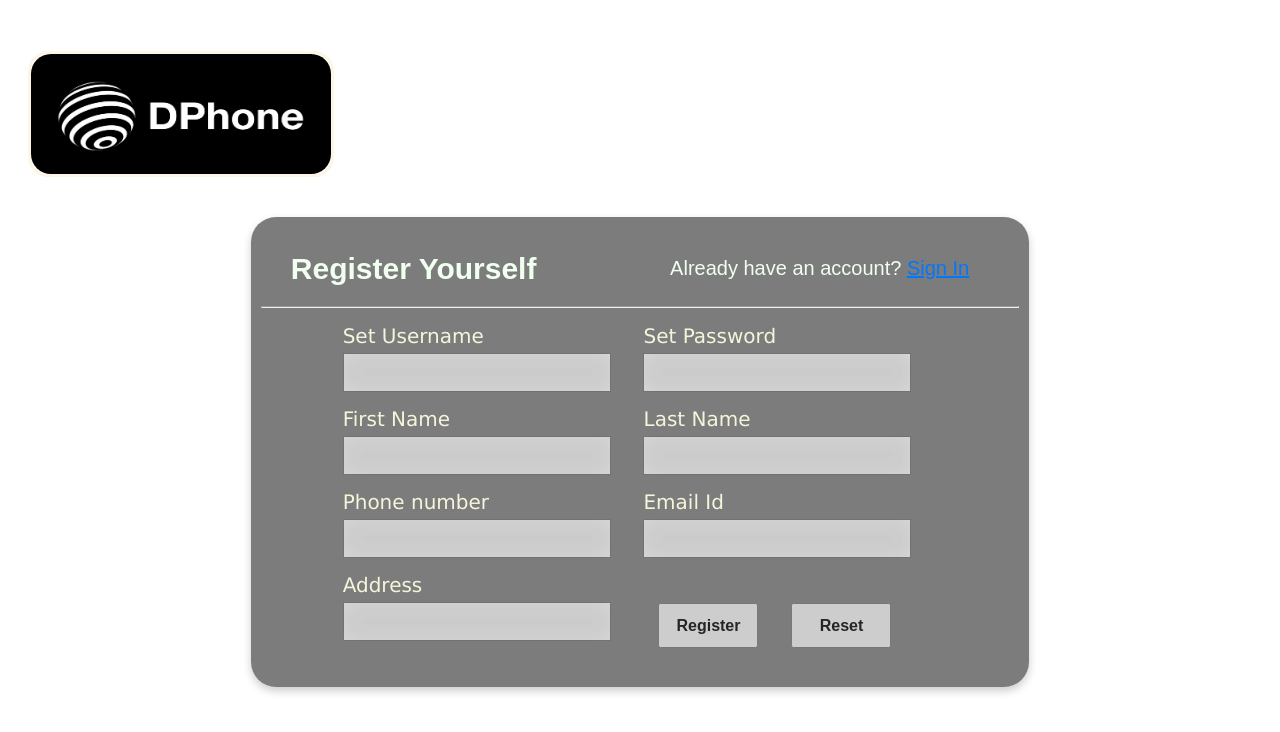
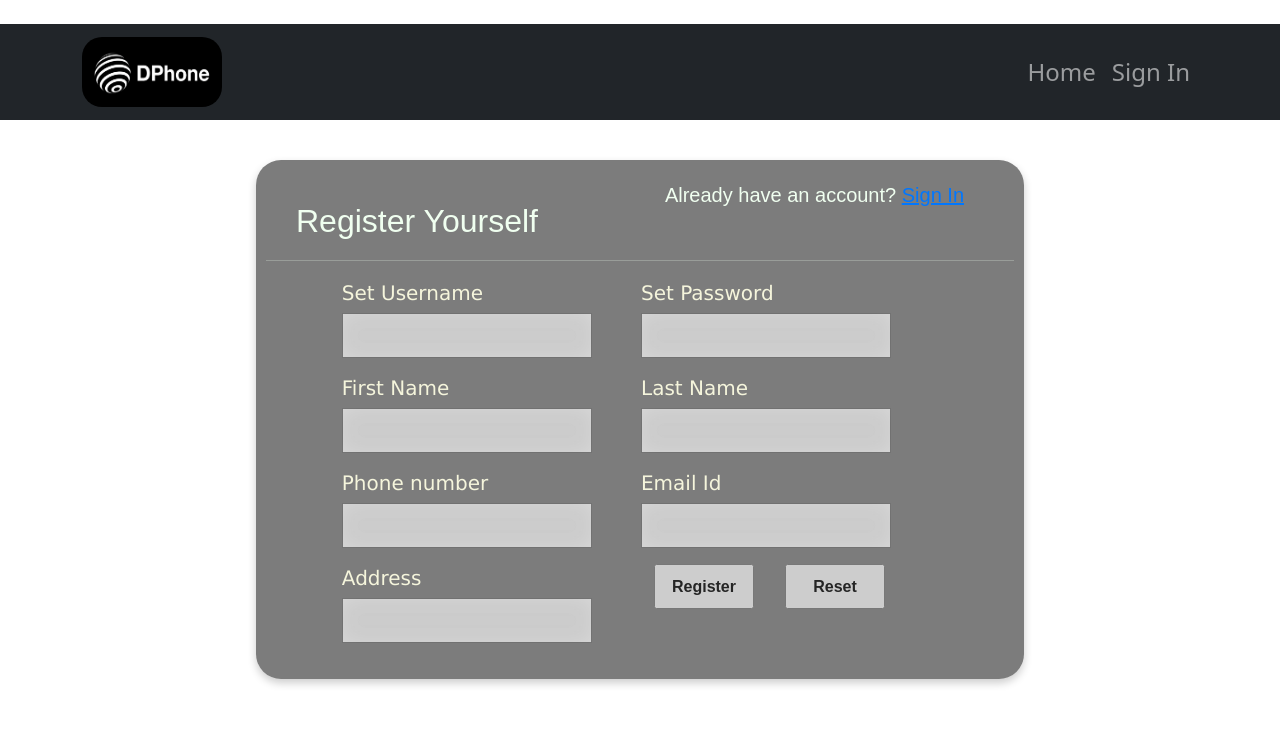
Before and after one commit to Utkarsh26112001/DphoneFrontend, a plain HTML site: page html/UserRegistration.html in a window 1280 px wide. Drawn offline with Linux system fonts and the light colour scheme.

Commit message:
User Registration navbar added

```diff
--- a/html/UserRegistration.html
+++ b/html/UserRegistration.html
@@ -4,10 +4,29 @@
     <meta charset="utf-8"/>
     <title>Registration</title>
     <link rel="stylesheet" href="./../css/UserRegistration.css"/>
+    <link rel="stylesheet" href="./../css/bootstrap.min.css"/>
 </head>
 <body>
 <br />
-<div class="logo"><img src="./../img/Dphone_logo.png" class="logoImageStyle"></div>
+<nav class="navbar navbar-expand-lg navbar-dark bg-dark static-top" style="backdrop-filter: blur(10px);">
+    <div class="container">
+        <a class="navbar-brand" href="#">
+            <img style="height: 70px; width: 140px; border-radius: 20px"  src="./../img/Dphone_logo.png" alt="...">
+        </a>
+        <button class="navbar-toggler" type="button" data-bs-toggle="collapse" data-bs-target="#navbarSupportedContent" aria-controls="navbarSupportedContent" aria-expanded="false" aria-label="Toggle navigation">
+        </button>
+        <div class="collapse navbar-collapse justify-content-end" id="navbarSupportedContent">
+            <ul class="navbar-nav ms-auto">
+                <li class="nav-item">
+                    <a class="nav-link " aria-current="page" href="#" style="font-size: x-large">Home</a>
+                </li>
+                <li class="nav-item">
+                    <a class="nav-link"  aria-current="page" href="UserRegistration.html" style="font-size: x-large">Sign In</a>
+                </li>
+            </ul>
+        </div>
+    </div>
+</nav>
     <form class="form" action="" method="post">
     <center>
         <div class="RegistrationBox">
```
